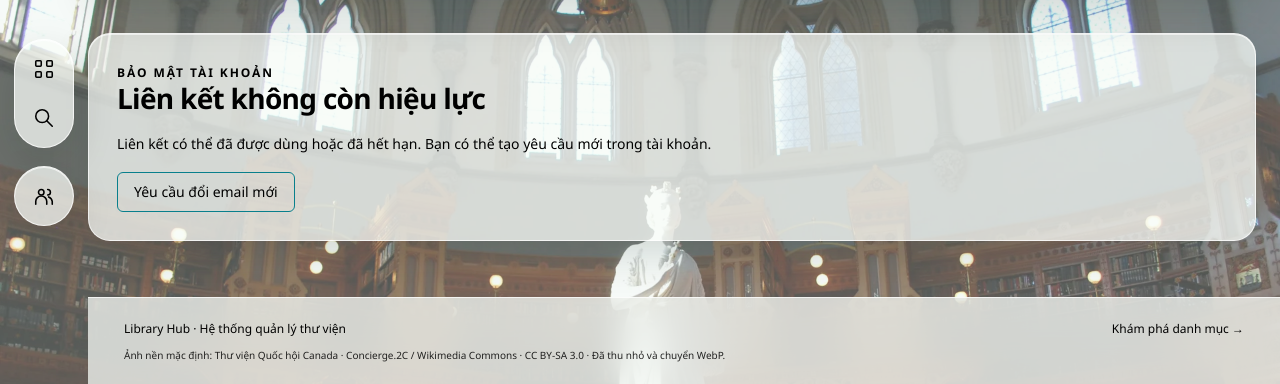
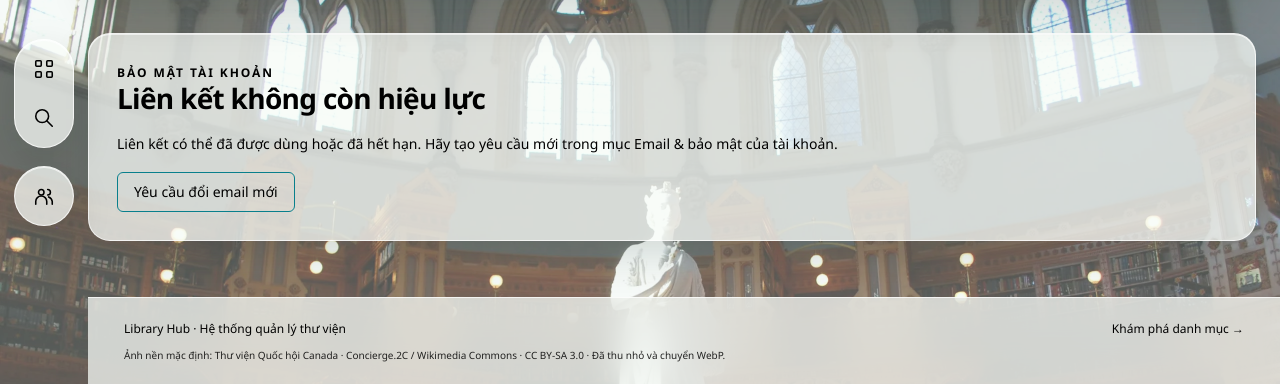
Before and after one commit to N24DCCN169-HUYNHCONGTHINH/Library-Manager, a Django app: template web/templates/registration/email_change_confirm.html in a window 1280 px wide. Shown: the part 87-471 px from the top of the page. Run offline with Django 5.2, Linux system fonts and the light colour scheme; the template is opened without the code that fills it: most values are stand-ins (such as "Sample title", 1, 10 or a date in 2020).

Commit message:
Clarify where to renew expired email links

```diff
--- a/web/templates/registration/email_change_confirm.html
+++ b/web/templates/registration/email_change_confirm.html
@@ -9,7 +9,7 @@
     <a class="btn btn-primary" href="{% if user.is_authenticated %}{% url 'profile' %}{% else %}{% url 'home' %}{% endif %}">Tiếp tục</a>
   {% elif not valid_link %}
     <h1 id="confirm-email-title">Liên kết không còn hiệu lực</h1>
-    <p>Liên kết có thể đã được dùng hoặc đã hết hạn. Bạn có thể tạo yêu cầu mới trong tài khoản.</p>
+    <p>Liên kết có thể đã được dùng hoặc đã hết hạn. Hãy tạo yêu cầu mới trong mục Email &amp; bảo mật của tài khoản.</p>
     <a class="btn btn-outline-primary" href="{% url 'email_change_request' %}">Yêu cầu đổi email mới</a>
   {% else %}
     <h1 id="confirm-email-title">Xác nhận đổi email</h1>
```
